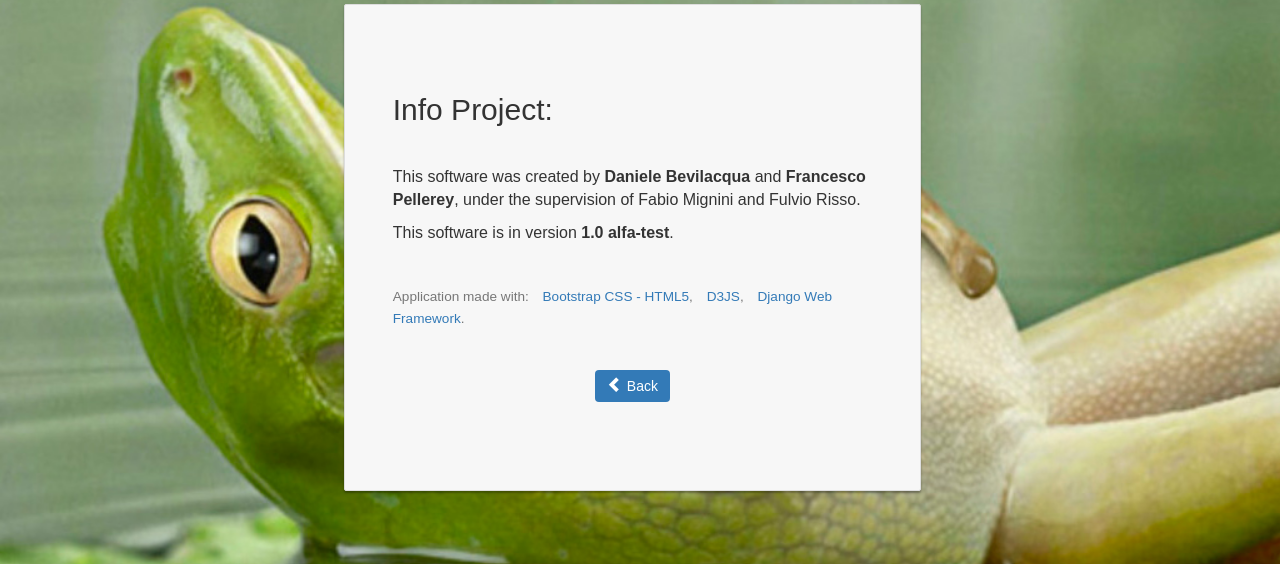
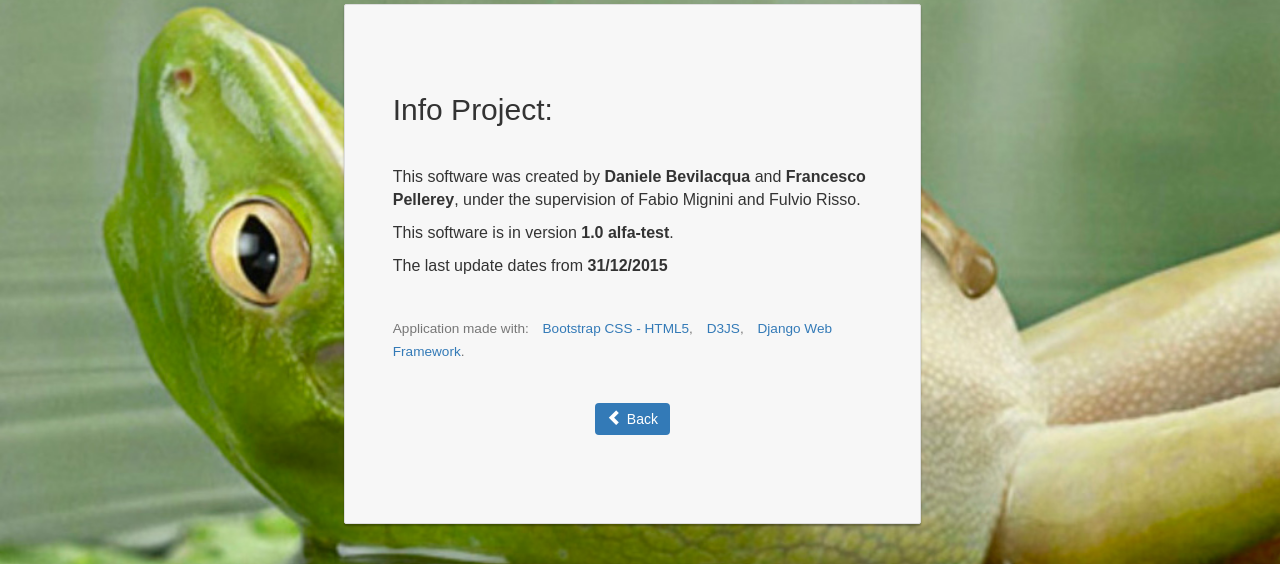
Before and after one commit to netgroup-polito/frog4-gui, a Django app: template nfg/templates/nfg/info.html in a window 1280 px wide. Shown: the part 127-691 px from the top of the page. Run offline with Django 3.2, Linux system fonts and the light colour scheme; the template is opened without the code that fills it, so the values that code supplies are empty; some libraries are stand-ins or nearby versions.

Commit message:
add last update dates in credit page

```diff
--- a/nfg/templates/nfg/info.html
+++ b/nfg/templates/nfg/info.html
@@ -77,6 +77,10 @@
 					This software is in version <b>1.0 alfa-test</b>.
 				</p>
 
+				<p>
+					The last update dates from <b> 31/12/2015 </b>
+				</p>
+
 
 				<div class="margin-base-vertical">
 					<small class="text-muted">Application made with: <a href="http://getbootstrap.com/">Bootstrap CSS - HTML5</a>, <a href="http://d3js.org/">D3JS</a>, <a href="https://www.djangoproject.com/">Django Web Framework</a>.</small>
```
